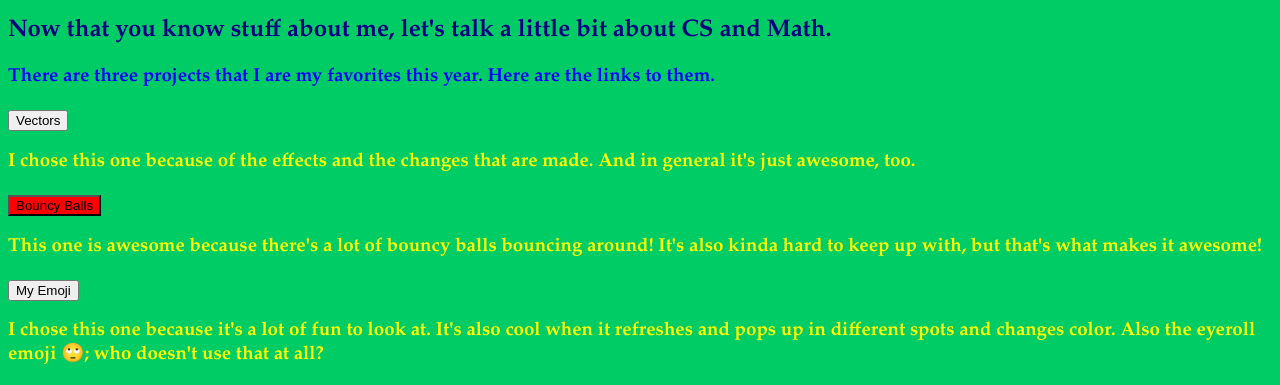
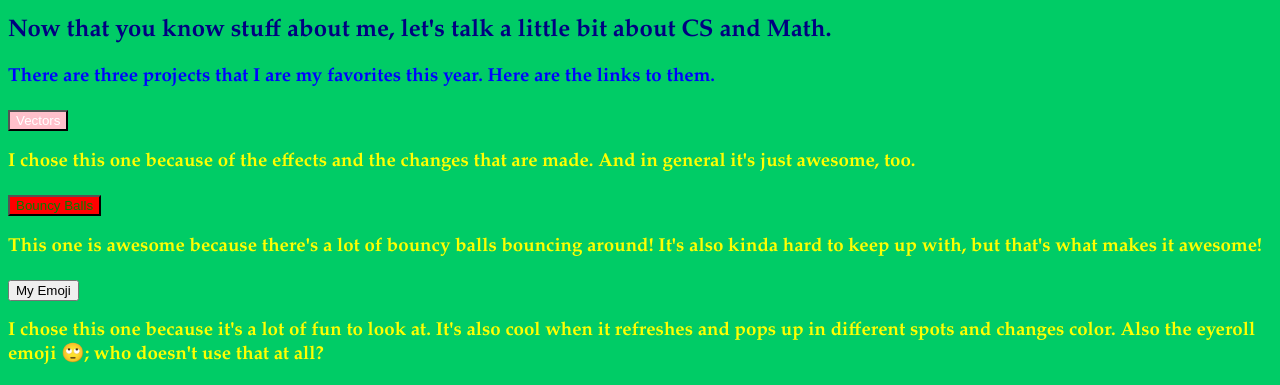
Before and after one commit to Jackaby512/MyWebsite, a plain HTML site: page index.html in a window 1280 px wide. Shown: the part 3927-4312 px from the top of the page. Drawn offline with Linux system fonts and the light colour scheme.

Commit message:
Update index.html

```diff
--- a/index.html
+++ b/index.html
@@ -29,9 +29,9 @@
              <h3 style = "font-family: garamond; color: blue"> This one is a recent favorite also. I've loved learning US History, mainly thanks to Mr. Ryan, who made learning history fun and interesing. It's cool to learn about the past and the events that led up to where we are now. History also shows us what we should do and what mistakes we shouldn't repeat. I wanna pursue learning history a lot more, so that's why I'm thinking about doing a minor in history in college.
              <h2 style = "font-family: garamond; color: navy"> Now that you know stuff about me, let's talk a little bit about CS and Math.
              <h3 style = "font-family: garamond; color: blue"> There are three projects that I are my favorites this year. Here are the links to them.<br><br>
-                 <a href ="https://jackaby512.github.io/Vectors/" target = new window><button>Vectors</button></a>
+                 <a href ="https://jackaby512.github.io/Vectors/" target = new window><button style = "background-color: pink; color: white">Vectors</button></a>
                  <h3 style = "font-family: garamond; color: yellow"> I chose this one because of the effects and the changes that are made. And in general it's just awesome, too. <br><br>
-                 <a href = "https://jackaby512.github.io/BouncyBall/" target = new window><button style = "background-color: red";>Bouncy Balls</button></a>
+                 <a href = "https://jackaby512.github.io/BouncyBall/" target = new window><button style = "background-color: red; color: green";>Bouncy Balls</button></a>
                  <h3 style = "font-family: garamond; color: yellow"> This one is awesome because there's a lot of bouncy balls bouncing around! It's also kinda hard to keep up with, but that's what makes it awesome!<br><br>
                      <a href = "https://jackaby512.github.io/MyEmoji/" target = new window><button>My Emoji</button></a>
                      <h3 style = "font-family: garamond; color: yellow"> I chose this one because it's a lot of fun to look at. It's also cool when it refreshes and pops up in different spots and changes color. Also the eyeroll emoji 🙄; who doesn't use that at all?
```
